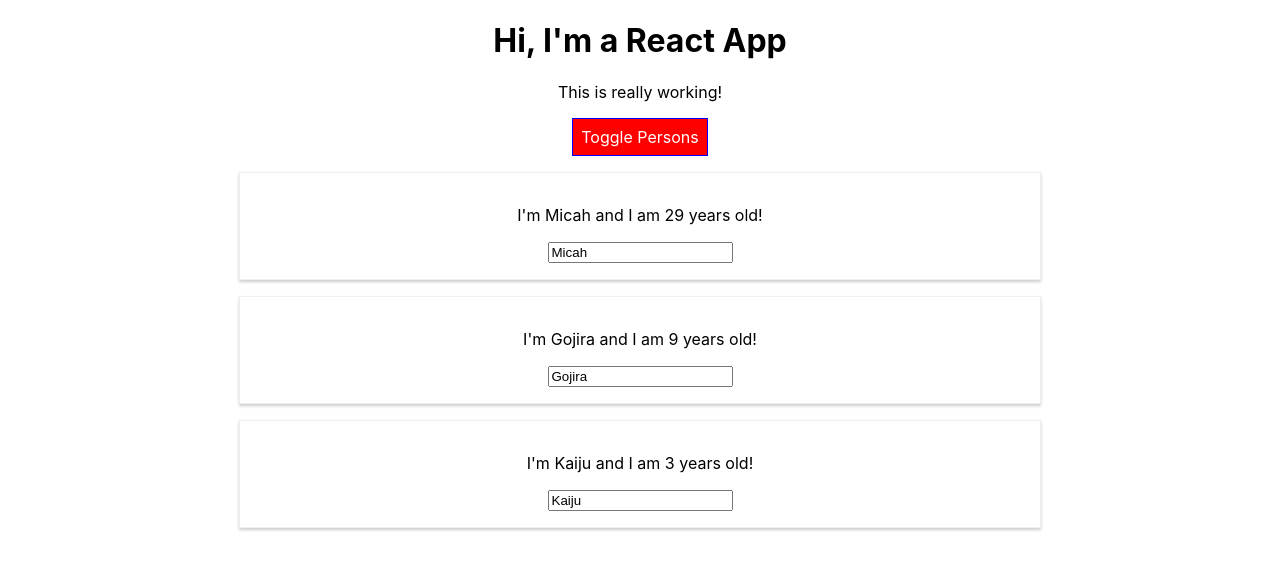
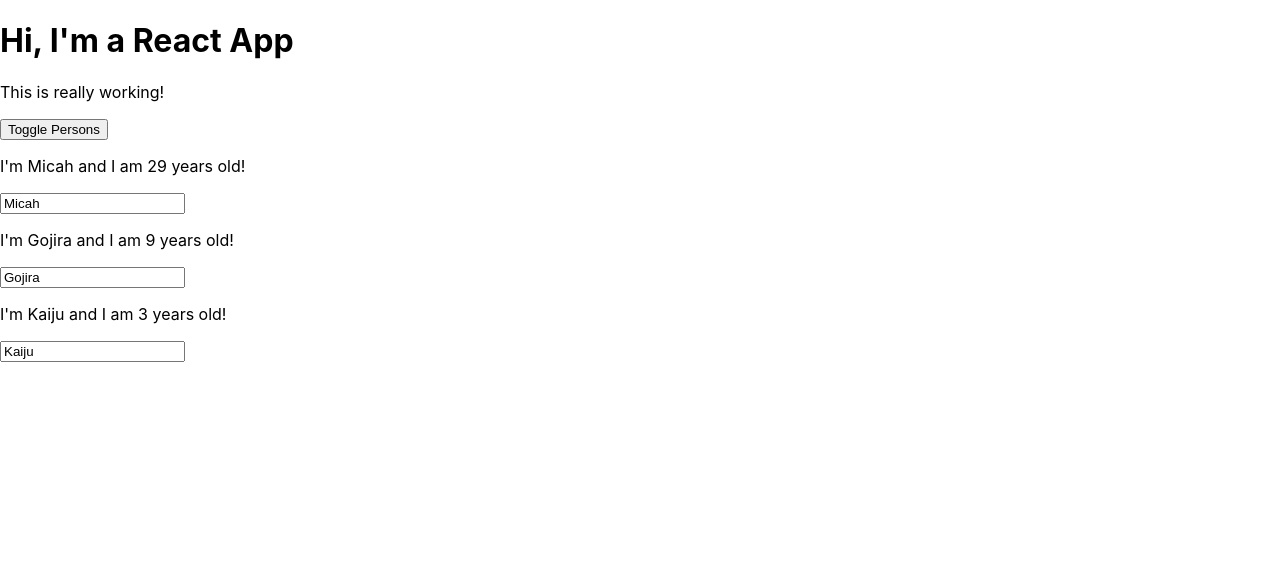
Before and after one commit to micah-rose/learning-react, a React app: page / in a window 1280 px wide. Both pictures are taken after a click on the button "Toggle Persons". Shown: the top 570 px of the page. Built offline with nearby package versions, Linux system fonts and the light colour scheme.

Commit message:
split up the App.js container into separate components and cleaned up the code to make it more granular

```diff
--- a/src/App.css
+++ /dev/null
@@ -1,11 +0,0 @@
-.App {
-  text-align: center;
-}
-
-.red {
-  color: red;
-}
-
-.bold {
-  font-weight: bold;
-}
--- /dev/null
+++ b/src/components/Cockpit/Cockpit.css
@@ -0,0 +1,31 @@
+.red {
+  color: red;
+}
+
+.bold {
+  font-weight: bold;
+}
+
+.Cockpit button {
+  border: 1px solid blue;
+  padding: 16px;
+  background-color: green;
+  font-family: inherit;
+  font-size: 16px;
+  color: white;
+  cursor: pointer;
+}
+
+.Cockpit button:hover {
+  background-color: lightgreen;
+  color: black;
+}
+
+.Cockpit button.Red {
+  background-color: red;
+}
+
+.Cockpit button.Red:hover {
+  background-color: salmon;
+  color: black;
+}
--- /dev/null
+++ b/src/components/Cockpit/Cockpit.js
@@ -0,0 +1,30 @@
+import React from "react";
+import classes from "./Cockpit.css";
+
+const cockpit = props => {
+  const assignedClasses = [];
+  let btnClass = "";
+
+  if (props.showPersons) {
+    btnClass = classes.Red;
+  }
+
+  if (props.persons.length <= 2) {
+    assignedClasses.push(classes.red); //classes = [red]
+  }
+  if (props.persons.length <= 1) {
+    assignedClasses.push(classes.bold); //classes = ["red", "bold"]
+  }
+
+  return (
+    <div className={classes.Cockpit}>
+      <h1>Hi, I'm a React App</h1>
+      <p className={assignedClasses.join(" ")}>This is really working!</p>
+      <button className={btnClass} onClick={props.clicked}>
+        Toggle Persons
+      </button>
+    </div>
+  );
+};
+
+export default cockpit;
--- a/src/Person/Person.css
+++ b/src/components/Persons/Person/Person.css
@@ -6,3 +6,9 @@
   padding: 16px;
   text-align: center;
 }
+
+@media (min-width: 500px) {
+  .Person {
+    width: 450px;
+  }
+}
--- a/src/Person/Person.js
+++ b/src/components/Persons/Person/Person.js
@@ -1,11 +1,9 @@
 import React from "react";
-import "./Person.css";
-
+import classes from "./Person.css";
 
 const person = props => {
-
   return (
-    <div className="Person" >
+    <div className={classes.Person}>
       <p onClick={props.click}>
         I'm {props.name} and I am {props.age} years old!
       </p>
--- /dev/null
+++ b/src/components/Persons/Persons.js
@@ -0,0 +1,17 @@
+import React from "react";
+import Person from "./Person/Person";
+
+const persons = props =>
+  props.persons.map((person, index) => {
+    return (
+      <Person
+        click={() => props.clicked(index)}
+        name={person.name}
+        age={person.age}
+        changed={event => props.changed(event, person.id)}
+        key={person.id}
+      />
+    );
+  });
+
+export default persons;
--- /dev/null
+++ b/src/containers/App.css
@@ -0,0 +1,3 @@
+.App {
+  text-align: center;
+}
--- a/src/App.js
+++ b/src/containers/App.js
@@ -1,6 +1,7 @@
 import React, { Component } from "react";
-import "./App.css";
-import Person from "./Person/Person";
+import classes from "./App.css";
+import Persons from "../components/Persons/Persons";
+import Cockpit from "../components/Cockpit/Cockpit";
 
 class App extends Component {
   state = {
@@ -45,52 +46,25 @@
   };
 
   render() {
-    const style = {
-      backgroundColor: "green",
-      color: "white",
-      font: "inherit",
-      border: "1px solid blue",
-      padding: "8px",
-      cursor: "pointer"
-    };
-
     let persons = null;
 
     if (this.state.showPersons) {
       persons = (
-        <div>
-          {this.state.persons.map((person, index) => {
-            return (
-              <Person
-                click={() => this.deletePersonHandler(index)}
-                name={person.name}
-                age={person.age}
-                key={person.id}
-                changed={event => this.nameChangedHandler(event, person.id)}
-              />
-            );
-          })}
-        </div>
+        <Persons
+          persons={this.state.persons}
+          clicked={this.deletePersonHandler}
+          changed={this.nameChangedHandler}
+        />
       );
-
-      style.backgroundColor = "red";
-    }
-
-    const classes = [];
-    if (this.state.persons.length <= 2) {
-      classes.push("red"); //classes = [red]
-    }
-    if (this.state.persons.length <= 1) {
-      classes.push("bold"); //classes = ["red", "bold"]
     }
 
     return (
-      <div className="App">
-        <h1>Hi, I'm a React App</h1>
-        <p className={classes.join(" ")}>This is really working!</p>
-        <button style={style} onClick={this.togglePersonsHandler}>
-          Toggle Persons
-        </button>
+      <div className={classes.App}>
+        <Cockpit
+          showPersons={this.state.showPersons}
+          persons={this.state.persons}
+          clicked={this.togglePersonsHandler}
+        />
         {persons}
       </div>
     );
```
Also changed, not shown: src/index.js (+6 -6 lines), 1 other file (tests, documents, lock files or other folders).
